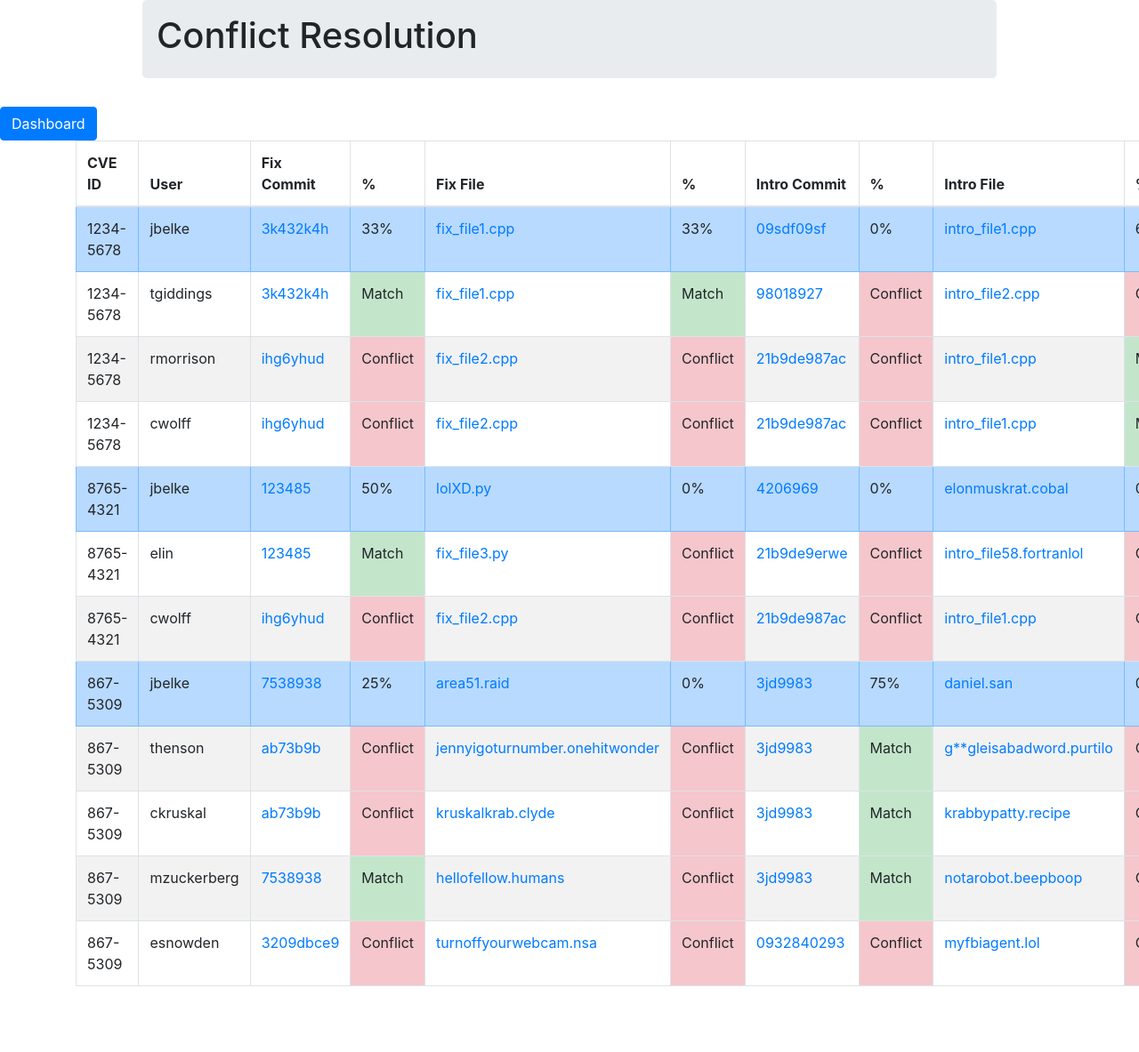
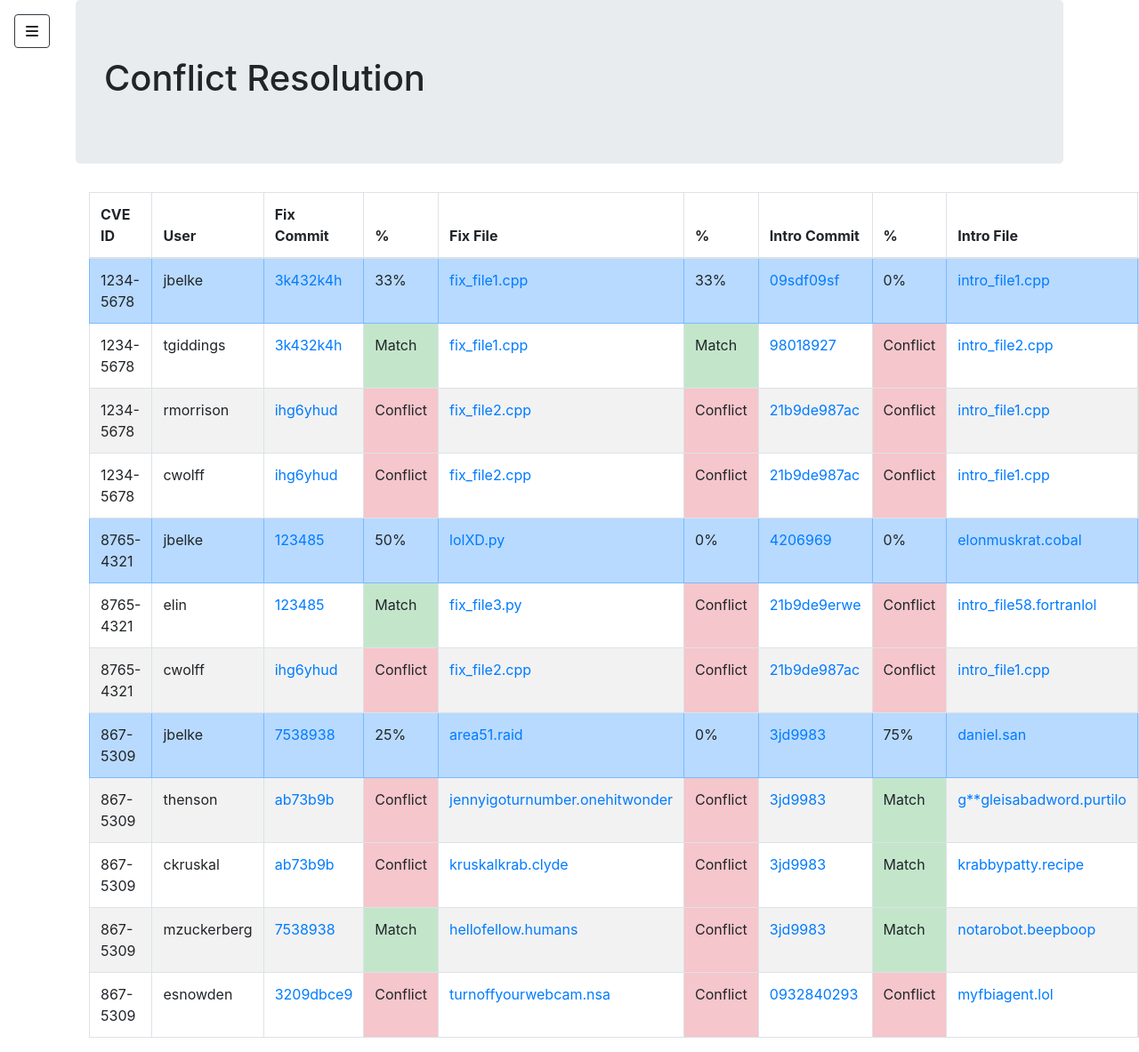
Before and after one commit to RobMor/predict, a Flask app: page /resolution in a window 1280 px wide; the page is wider, and only the part inside the window is pictured. Shown: that part at 89% size. Before the commit the page ends 1109 px from the top of that part, so only its background shows below. Run offline with Flask 2, Linux system fonts and the light colour scheme; some libraries are stand-ins or nearby versions.

Commit message:
Sidebar works with conflict resolution page now
git-svn-id: https://vis.cs.umd.edu/svn/projects/predict/prod@60221 943b2781-5fa1-c61d-a95c-b09a2b48979a

```diff
--- a/predict/templates/conflict_resolution.html
+++ b/predict/templates/conflict_resolution.html
@@ -5,16 +5,14 @@
   <title>Conflict Resolution</title>
 {% endblock %}
 
-{% block body%}
+{% block content%}
 
 <center>
-  <div class = "jumbotron w-75 p-3">
+  <div class = "jumbotron">
     <h1 class = "text-left">Conflict Resolution</h1>
   </div>
 </center>
 
-<a href="/dashboard" class="btn btn-primary" role="button">Dashboard</a>
-<!--<hr>-->
 
 <div class="container">
   <table class="table table-striped table-bordered">
```
